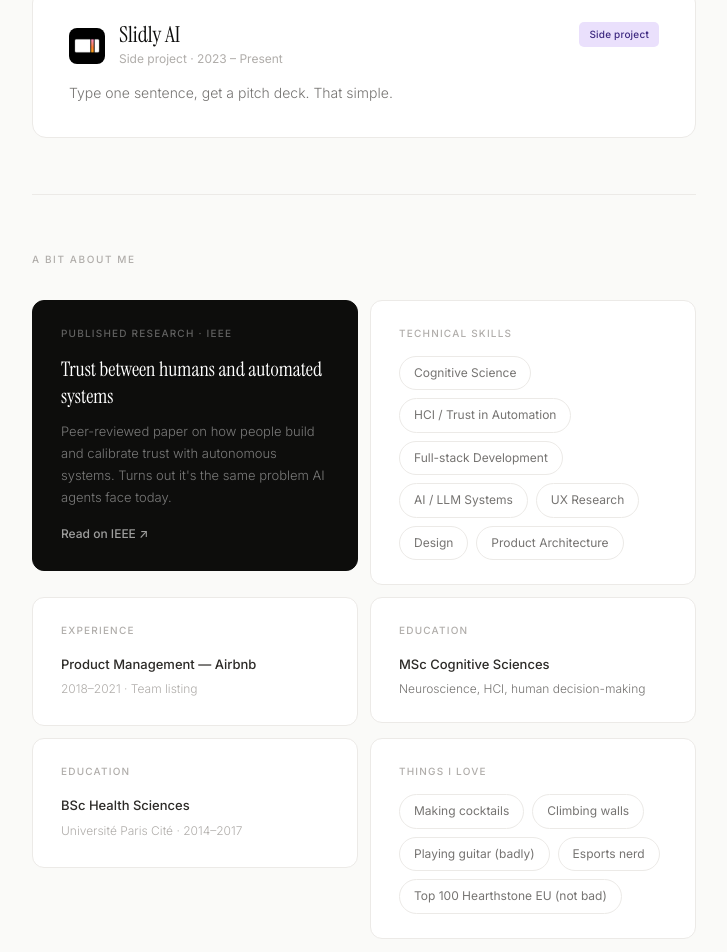
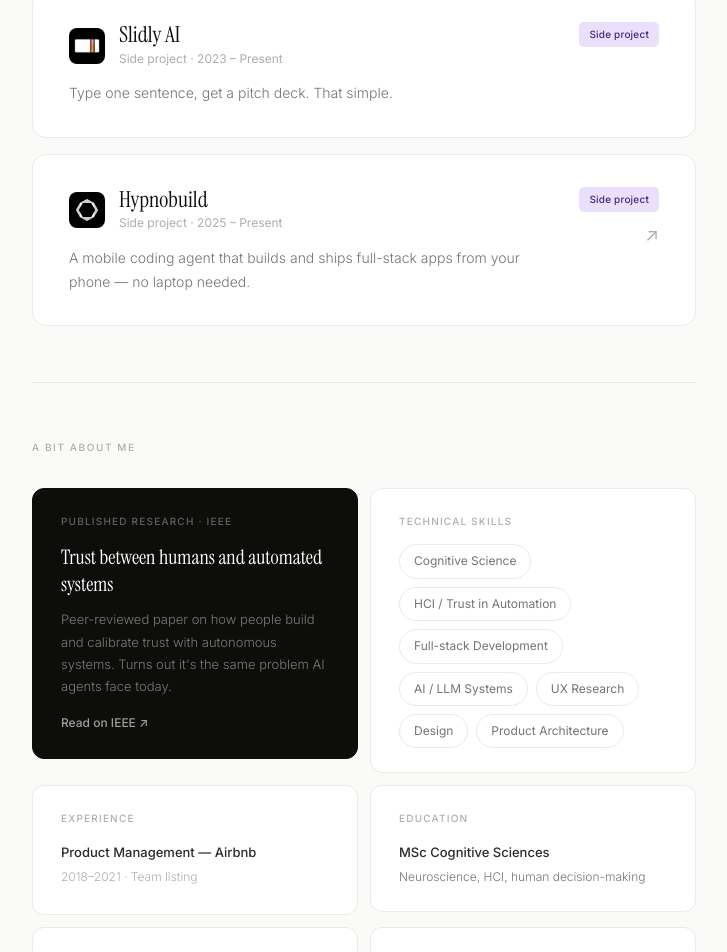
Before and after one commit to nicowcbg/personal-website, a React (Vite) app: page / in a window 1280 px wide. Shown: the part 1796-2748 px from the top of the page, without its empty margins (276-1003 px from the left). Built offline with nearby package versions, Linux system fonts and the light colour scheme.

Commit message:
Add a new project in what I am building : look at Hypnobuild repo in my

```diff
--- a/src/App.jsx
+++ b/src/App.jsx
@@ -3,6 +3,7 @@
 import lobbyLogo from './assets/LobbyLogo.png'
 import mooneLogo from './assets/Moone_logo.png'
 import slidlyLogo from './assets/slidly_logo.png'
+import hypnobuildLogo from './assets/hypnobuild_logo.svg'
 
 /* ─────────────────────────────────────────────────────────
  * ANIMATION STORYBOARD — CSS-driven, intersection-observed
@@ -78,6 +79,15 @@
     role: 'Side project · 2023 – Present',
     desc: 'Type one sentence, get a pitch deck. That simple.',
     url: null,
+    badge: 'side',
+    badgeLabel: 'Side project',
+  },
+  {
+    name: 'Hypnobuild',
+    logo: hypnobuildLogo,
+    role: 'Side project · 2025 – Present',
+    desc: 'A mobile coding agent that builds and ships full-stack apps from your phone — no laptop needed.',
+    url: 'https://hypnobuild.com',
     badge: 'side',
     badgeLabel: 'Side project',
   },
```
Also changed, not shown: src/assets/hypnobuild_logo.svg (added).
